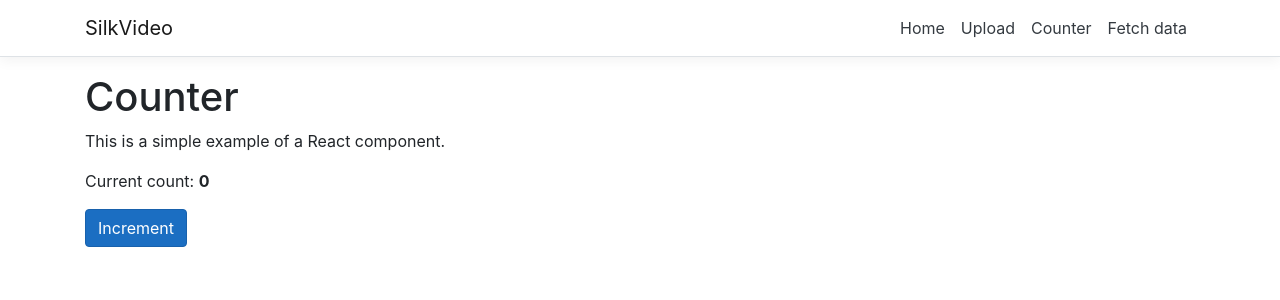
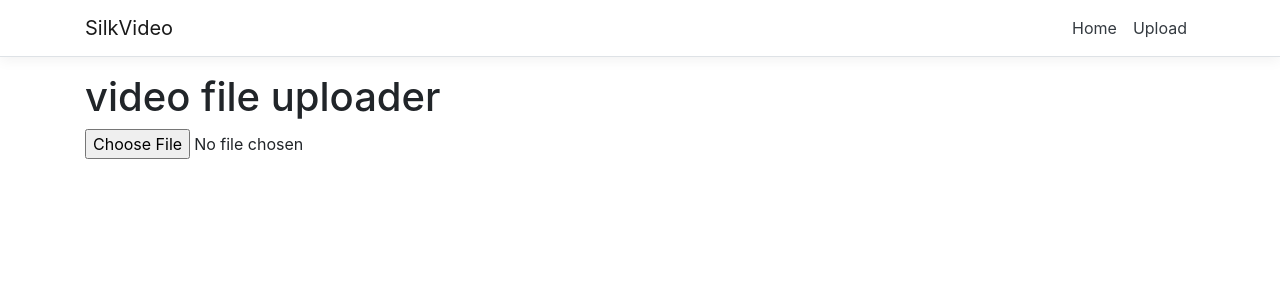
Before and after one commit to szkript/Streamistic, a React (Create React App) app in the folder SilkVideo/ClientApp/: page /upload in a window 1280 px wide. Shown: the top 300 px of the page. Built offline with nearby package versions, Linux system fonts and the light colour scheme.

Commit message:
file select

```diff
--- a/SilkVideo/ClientApp/src/components/NavMenu.js
+++ b/SilkVideo/ClientApp/src/components/NavMenu.js
@@ -34,13 +34,7 @@ export class NavMenu extends Component {
                                     <NavLink tag={Link} className="text-dark" to="/">Home</NavLink>
                                 </NavItem>
                                 <NavItem>
-                                    <NavLink tag={Link} className="text-dark" to="/uploader">Upload</NavLink>
-                                </NavItem>
-                                <NavItem>
-                                    <NavLink tag={Link} className="text-dark" to="/counter">Counter</NavLink>
-                                </NavItem>
-                                <NavItem>
-                                    <NavLink tag={Link} className="text-dark" to="/fetch-data">Fetch data</NavLink>
+                                    <NavLink tag={Link} className="text-dark" to="/upload">Upload</NavLink>
                                 </NavItem>
                             </ul>
                         </Collapse>
--- a/SilkVideo/ClientApp/src/components/Upload.js
+++ b/SilkVideo/ClientApp/src/components/Upload.js
@@ -5,26 +5,23 @@ export class Upload extends Component {
 
     constructor(props) {
         super(props);
-    this.state = { currentCount: 0 };
-    this.incrementCounter = this.incrementCounter.bind(this);
+        this.state = {
+            test: "video file uploader",
+            image: ""
+        };
     }
 
-  incrementCounter() {
-    this.setState({
-      currentCount: this.state.currentCount + 1
-    });
+    onChange(e) {
+        let files = e.target.files;
+        console.warn("datafile", files)
     }
 
     render() {
         return (
-      <div>
-        <h1>Counter</h1>
 
-        <p>This is a simple example of a React component.</p>
-
-        <p aria-live="polite">Current count: <strong>{this.state.currentCount}</strong></p>
-
-        <button className="btn btn-primary" onClick={this.incrementCounter}>Increment</button>
+            <div onSubmit={this.onFormSubmit} >
+                <h1>{this.state.test}</h1>
+                <input type="file" name="file" onChange={(e) => this.onchange(e)}></input>
             </div>
         );
     }
```
Lines whose indentation alone changed are shown as unchanged.
